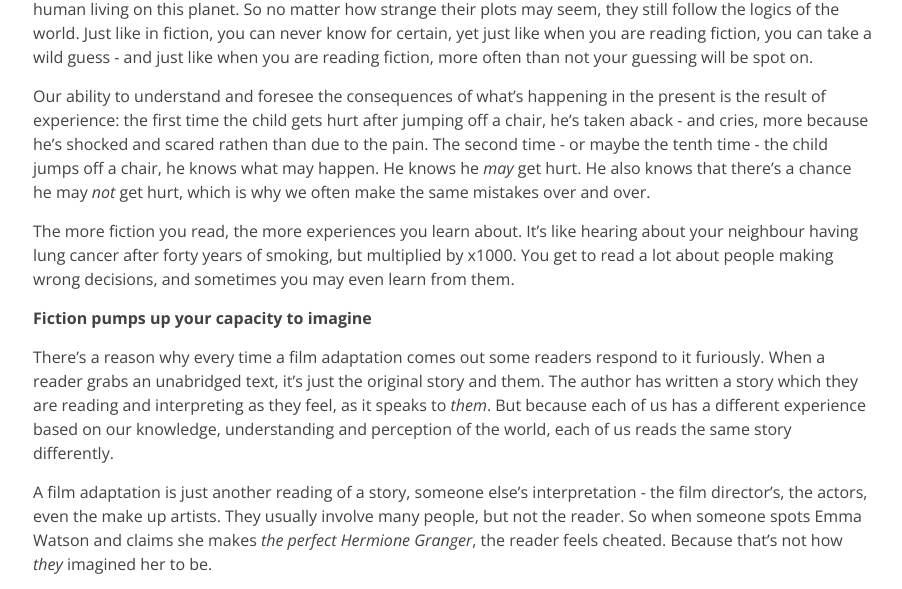
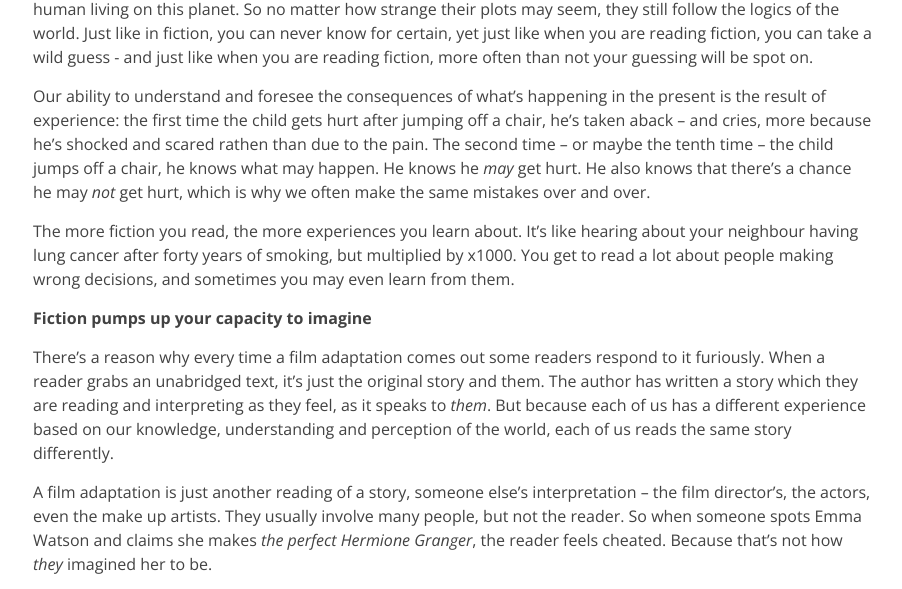
Before and after one commit to irenealgi/readbelow, a Jekyll site: the page built from _posts/2016-04-06-six-reasons-to-read-fiction.md, in a window 1280 px wide and 900 px high, scrolled down 1782 px. Shown: the part 175-764 px from the top of the window, without its empty margins (187-1089 px from the left). Built offline with Jekyll 4.4.1, drawn with Linux system fonts in a browser that asks for light colours; some of the changed text lies outside the part shown.

```diff
--- a/_posts/2016-04-06-six-reasons-to-read-fiction.md
+++ b/_posts/2016-04-06-six-reasons-to-read-fiction.md
@@ -8,7 +8,7 @@ published: true
 
 I was by no means the brightest child in my class, but my parents claim I mastered two things before anyone else in my year: shoe-lacing and reading. Apparently I was tying my friend's shoes by the age of three, and could read at normal speed by the age of seven. Since 80% of the shoes in my rather impressive collection _have_ laces, and books have been my favourite companions for more than two decades, I'd say my much younger self was onto something here.
 
-The first novel I ever read on my own was one I had already _listened to_, as my mother had read it to me aloud before. It was a lovely story about the <a href="https://www.amazon.es/lluna-fill-Barco-Vapor-Azul/dp/8476296770/277-2040750-0621726?ie=UTF8&*Version*=1&*entries*=0" target="_blank">Moon wanting to have a child </a>. Yes, only those able to read in Catalan will be able to enjoy it - I'm genuinely sorry. I don't know what I liked so much about it - certainly it wasn't my desire to have children! - but that little book has stuck to me like no other. I was six.
+The first novel I ever read on my own was one I had already _listened to_, as my mother had read it to me aloud before. It was a lovely story about the <a href="https://www.amazon.es/lluna-fill-Barco-Vapor-Azul/dp/8476296770/277-2040750-0621726?ie=UTF8&*Version*=1&*entries*=0" target="_blank">Moon wanting to have a child </a>. Yes, only those able to read in Catalan will be able to enjoy it – I'm genuinely sorry. I don't know what I liked so much about it – certainly it wasn't my desire to have children! – but that little book has stuck to me like no other. I was six.
 
 I loved reading from the start, and to this day I still don't know if I enjoyed it because the ability came with ease or if I found it so easy because I enjoyed it and it was worth making the effort. Regardless, I read, and read, and read, and when I was eight or nine I began to write. Short stories. Longer stories. But that's another story altogether.
 
@@ -18,7 +18,7 @@ Reading started as a form of escapism, of pure entertainment, and it was so for
 
 Difficult books are those you struggle with in some way. You may struggle with them because they are hard to make sense of, or because they are good, but some passages could make you die of boredom - _Anna Karenina_, anyone? Difficult books often feature complex language, or grammar, or structure, or themes. Sometimes they are complex in so many ways that you have to put them aside and get back to them when you feel ready to take on the challenge.
 
-But the beauty of difficult books - and the reason I enjoy a difficult book - is precisely that they _are_ challenging and, by the time you reach their ending, they've made you better.
+But the beauty of difficult books – and the reason I enjoy a difficult book – is precisely that they _are_ challenging and, by the time you reach their ending, they've made you better.
 
 Difficult books can be a nightmare, but they can also be rewarding. Just like most things in life, when you spend a good amount of effort (and often time) on doing something, reaching your goal is a lot more satisfying. Think about it; cooking a fantastic new dish in which you invested your entire morning in the kitchen, writing a novel that's taken you three years and a lot of sweating and going back and forth, losing a good amount of weight (healthily, steadily) and managing to change your eating habits along the way. All these accomplishments are a lot more rewarding if you put a lot of effort into them - it's _those_ things you can't take for granted.
 
@@ -36,7 +36,7 @@ There's proof that <a href="http://www.scientificamerican.com/article/novel-find
 
 Sometimes we forget that fiction is based on real life. Even fantasy fiction has been imagined up and written by a human living on this planet. So no matter how strange their plots may seem, they still follow the logics of the world. Just like in fiction, you can never know for certain, yet just like when you are reading fiction, you can take a wild guess - and just like when you are reading fiction, more often than not your guessing will be spot on.
 
-Our ability to understand and foresee the consequences of what's happening in the present is the result of experience: the first time the child gets hurt after jumping off a chair, he's taken aback - and cries, more because he's shocked and scared rathen than due to the pain. The second time - or maybe the tenth time - the child jumps off a chair, he knows what may happen. He knows he _may_ get hurt. He also knows that there's a chance he may _not_ get hurt, which is why we often make the same mistakes over and over.
+Our ability to understand and foresee the consequences of what's happening in the present is the result of experience: the first time the child gets hurt after jumping off a chair, he's taken aback – and cries, more because he's shocked and scared rathen than due to the pain. The second time – or maybe the tenth time – the child jumps off a chair, he knows what may happen. He knows he _may_ get hurt. He also knows that there's a chance he may _not_ get hurt, which is why we often make the same mistakes over and over.
 
 The more fiction you read, the more experiences you learn about. It's like hearing about your neighbour having lung cancer after forty years of smoking, but multiplied by x1000. You get to read a lot about people making wrong decisions, and sometimes you may even learn from them.
 
@@ -44,7 +44,7 @@ The more fiction you read, the more experiences you learn about. It's like heari
 
 There's a reason why every time a film adaptation comes out some readers respond to it furiously. When a reader grabs an unabridged text, it's just the original story and them. The author has written a story which they are reading and interpreting as they feel, as it speaks to _them_. But because each of us has a different experience based on our knowledge, understanding and perception of the world, each of us reads the same story differently.
 
-A film adaptation is just another reading of a story, someone else's interpretation - the film director's, the actors, even the make up artists. They usually involve many people, but not the reader. So when someone spots Emma Watson and claims she makes _the perfect Hermione Granger_, the reader feels cheated. Because that's not how _they_ imagined her to be.
+A film adaptation is just another reading of a story, someone else's interpretation – the film director's, the actors, even the make up artists. They usually involve many people, but not the reader. So when someone spots Emma Watson and claims she makes _the perfect Hermione Granger_, the reader feels cheated. Because that's not how _they_ imagined her to be.
 
 We live in a world where little is left to the imagination - from clear images of faraway wars to TV shows featuring forensic doctors and porn (not necessarily at the same time, but maybe) -, and while there's nothing wrong with that, it's ruining our ability to imagine _things_. Last time I checked, _imagining_ and _creating_ went hand in hand. If we lose our ability to imagine, we lose our ability to create new things. We lose our ability to move forward.
 
```
